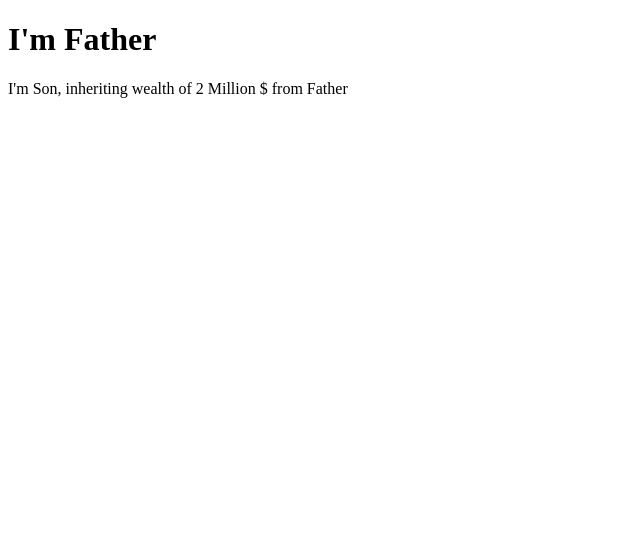
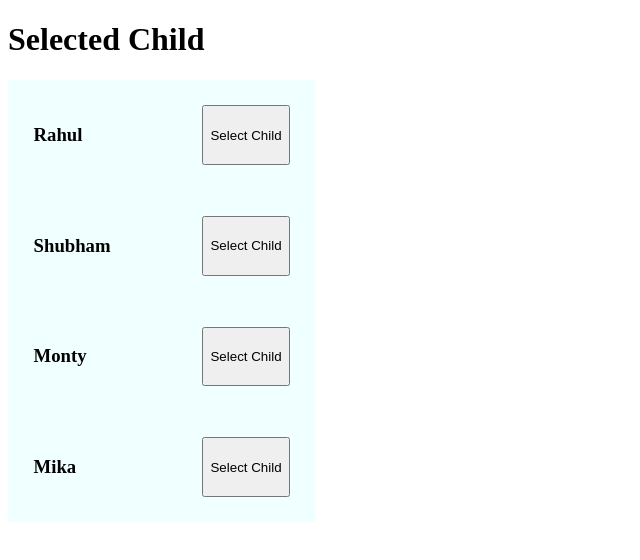
Before and after one commit to nikhilpounikar/angular_learning, an Angular app in the folder my-first-app/: page / in a window 1280 px wide. Shown: the top 560 px of the page, without its empty margins (0-640 px from the left). Built offline with nearby package versions, Linux system fonts and the light colour scheme.

Commit message:
Sent data from child to parent

```diff
--- a/my-first-app/src/app/app.component.html
+++ b/my-first-app/src/app/app.component.html
@@ -28,5 +28,10 @@
 
 <!-- Passing Data From Parent to Child -->
 
-<h1>I'm {{data.relativeStatus}}</h1>
-<app-child [info]="data"></app-child>
+<!-- <h1>I'm {{data.relativeStatus}}</h1>
+<app-child [info]="data"></app-child> -->
+
+
+<!-- /* Child to Parent */ -->
+<h1>Selected Child {{name}}</h1>
+<app-child *ngFor="let childName of childs" [childName]="childName" (selectChild)="setName($event)"></app-child>
--- a/my-first-app/src/app/app.component.ts
+++ b/my-first-app/src/app/app.component.ts
@@ -22,11 +22,21 @@ export class AppComponent {
   }
 
   // --------------------------
+  /* Parent To Child */
+  // data = {
+  //   relativeStatus:"Father",
+  //   age:60,
+  //   wealth:"2 Million $"
+  // }
 
-  data = {
-    relativeStatus:"Father",
-    age:60,
-    wealth:"2 Million $"
-  }
 
+
+   /* Child to Parent */
+   name:string="";
+
+   childs:string[] = ["Rahul","Shubham","Monty","Mika"]
+
+   setName(name:string){
+    this.name = name;
+   }
 }
--- a/my-first-app/src/app/child/child.component.html
+++ b/my-first-app/src/app/child/child.component.html
@@ -1,3 +1,12 @@
-<div>
+<!-- /* Parent To Child */ -->
+<!-- <div>
     <p>I'm {{relativeStatus}}, inheriting wealth of {{info.wealth}} from {{info.relativeStatus}}</p>
+</div> -->
+
+<!-- /* Child to Parent */ -->
+<div class="container">
+
+    <h3>{{childName}}</h3>
+    <button (click)="sendDataToParent()">Select Child</button>
+
 </div>
--- a/my-first-app/src/app/child/child.component.scss
+++ b/my-first-app/src/app/child/child.component.scss
@@ -0,0 +1,9 @@
+.container{
+
+    text-align: center;
+    background-color: azure;
+    display: flex;
+    padding: 2vw;
+    width: 20vw;
+    justify-content: space-between;
+}
--- a/my-first-app/src/app/child/child.component.ts
+++ b/my-first-app/src/app/child/child.component.ts
@@ -1,4 +1,4 @@
-import { Component, Input } from '@angular/core';
+import { Component, EventEmitter, Input, Output } from '@angular/core';
 
 @Component({
   selector: 'app-child',
@@ -7,7 +7,20 @@ import { Component, Input } from '@angular/core';
 })
 export class ChildComponent {
 
-  @Input() info:any;
+  /* Parent to Child */
+  // @Input() info:any;
 
-  relativeStatus:string = "Son";
+  // relativeStatus:string = "Son";
+
+  /* Child to Parent */
+  @Input() childName:any;
+
+  @Output() selectChild = new EventEmitter<string>();
+
+
+  sendDataToParent(){
+    this.selectChild.emit(this.childName);
+  }
+
+
 }
```
